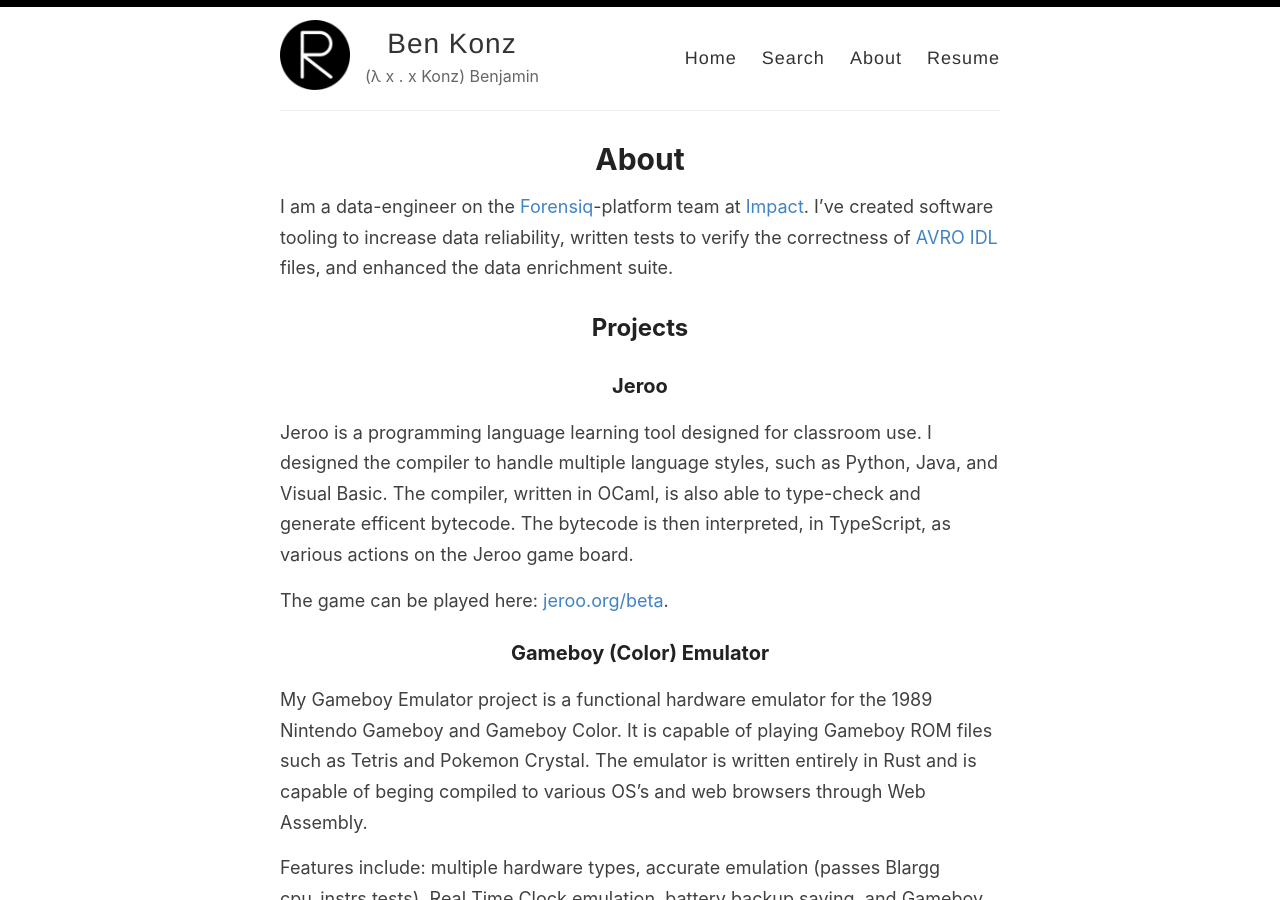
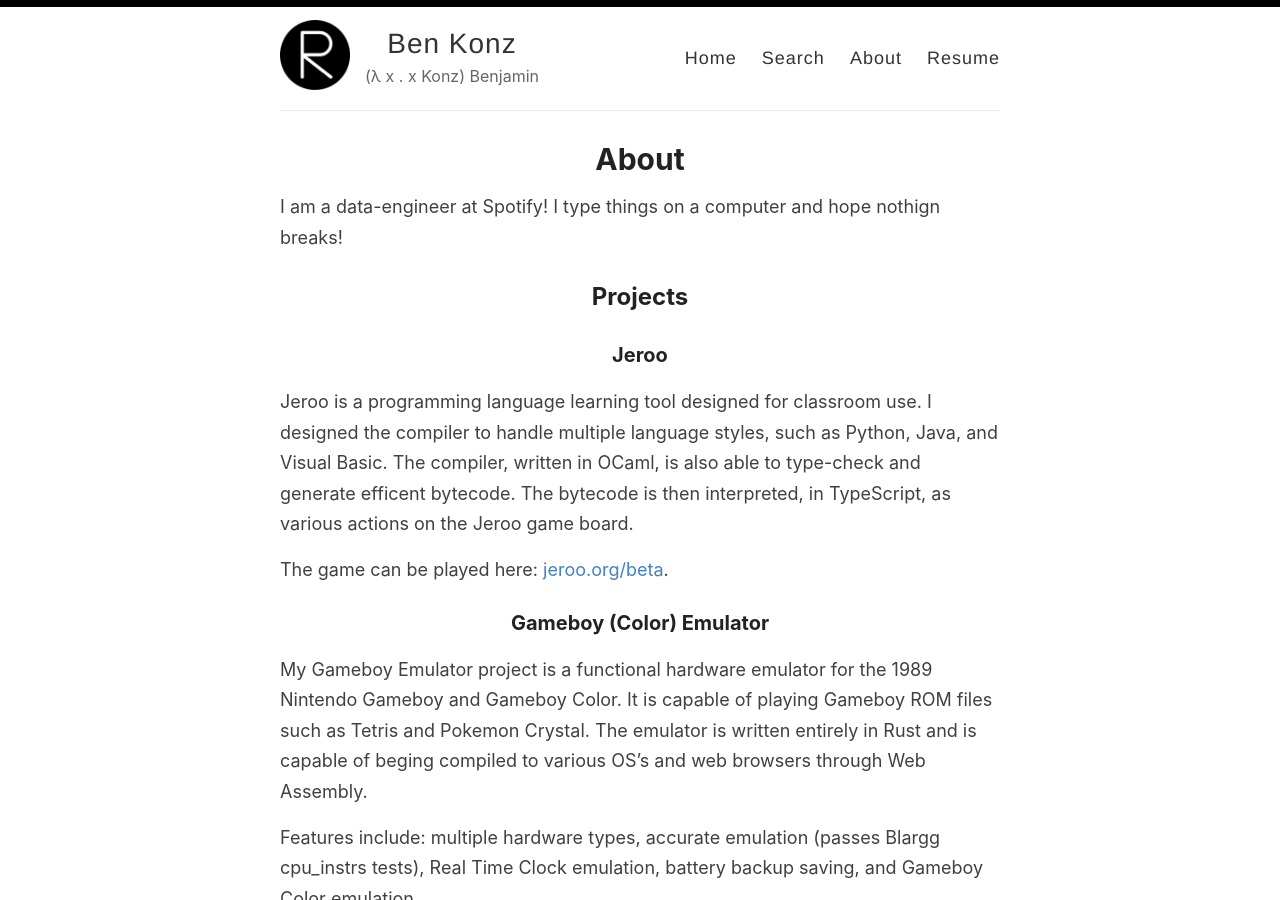
Before and after one commit to benkonz/benkonz.github.io, a Jekyll site: the page built from _pages/about.md, in a window 1280 px wide and 900 px high. Built offline with Jekyll 4.4.1, drawn with Linux system fonts in a browser that asks for light colours.

Commit message:
I work at spotify now

```diff
--- a/_pages/about.md
+++ b/_pages/about.md
@@ -4,11 +4,7 @@ title: About
 permalink: /about/
 ---
 
-I am a data-engineer on the
-[Forensiq](https://impact.com/ad-fraud-detection/)-platform team at [Impact](https://impact.com).
-I've created software tooling to increase data reliability, written tests to
-verify the correctness of [AVRO IDL](https://avro.apache.org/docs/1.8.2/idl.html) files,
-and enhanced the data enrichment suite.
+I am a data-engineer at Spotify! I type things on a computer and hope nothign breaks!
 
 ## Projects
 
```
